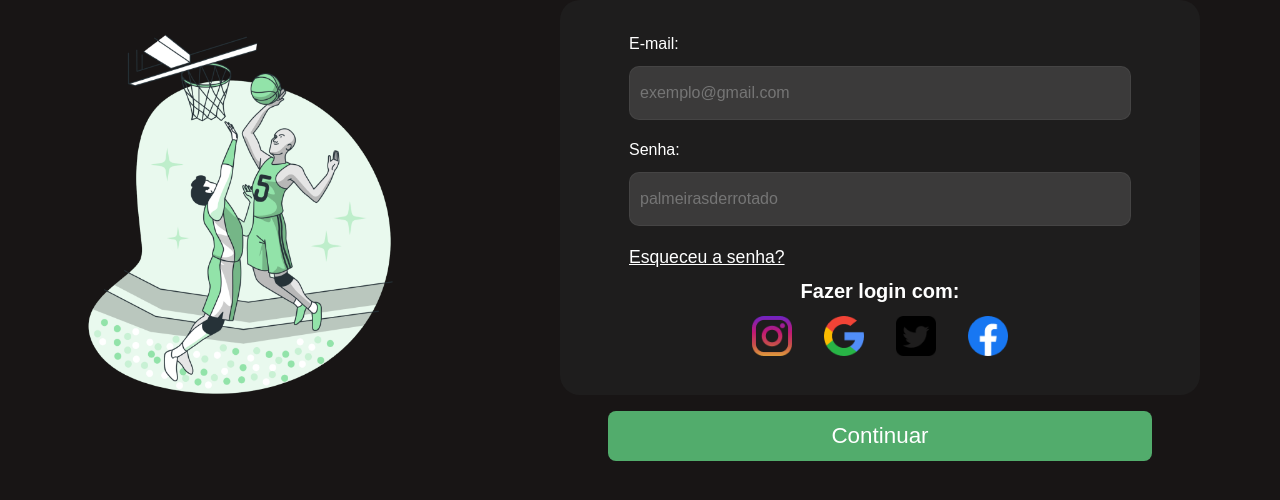
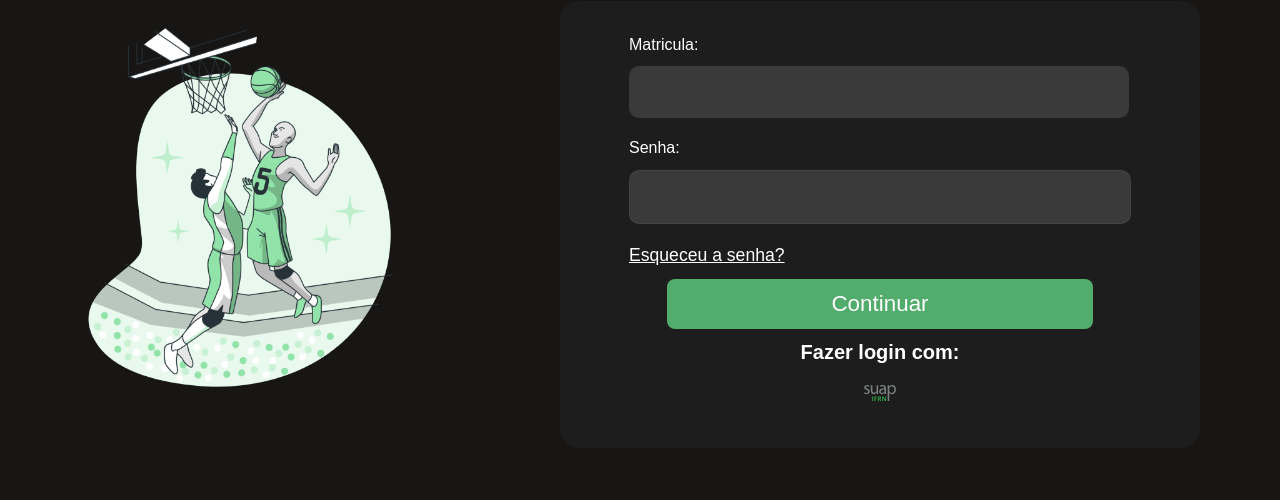
Before and after one commit to jjjor/Projeto-Integrador-SGCE, a Django app: page /login/ in a window 1280 px wide. Shown: the part 126-626 px from the top of the page. Run offline with Django 4.2, Linux system fonts and the light colour scheme; some web fonts are replaced.

Commit message:
falta termianr

```diff
--- a/core/static/css/login.css
+++ b/core/static/css/login.css
@@ -74,8 +74,8 @@ input[type="password"] {
 }
 
 #login_com{
-  width: 40px;
-  height: 40px;
+  width: 2rem;
+  height: 2rem;
 }
 
 #content-box-login {
@@ -112,3 +112,8 @@ input[type="password"] {
   align-items: center;
   gap: 1rem;
 }
+
+#center-button{
+  display: flex;
+  justify-content: center;
+}
--- a/core/templates/login.html
+++ b/core/templates/login.html
@@ -6,23 +6,22 @@
     <img id="img-basquete" src="{% static 'images/basketball.png'%}" alt="basketball">
 
 <div id="form-button">
-<form class="form-login" action="{% url 'login' %}" method="post">
+    <form class="form-login" action="{% url 'login' %}" method="post">
     {% csrf_token %}
-        <label for="email">E-mail:</label>
-        <input id="email_login" type="email" name="email" placeholder="exemplo@gmail.com">
+        <label for="matricula">Matricula:</label>
+        <input id="email_login" type="matricula" name="matricula" required>
 
         <label for="password">Senha:</label>
-        <input id="password_login" type="password" name="password" placeholder="palmeirasderrotado">
+        <input id="password_login" type="password" name="password" required>
         <p><a href="#" id="forgot-password">Esqueceu a senha?</a></p>
+        <div id="center-button">
+            <button type="submit" id="submit">Continuar</button>
+        </div>
         <p id="login">Fazer login com:</p>
         <div class="img_container">
-            <a href="#"><img id='login_com' src="{% static 'images/instagram_1.png'%}" alt="insta"></a>
-            <a href="#"><img id='login_com' src="{% static 'images/pesquisa_1.png'%}" alt="google"></a>
-            <a href="#"><img id='login_com' src="{% static 'images/twitter.png'%}" alt="twitter"></a>
-            <a href="#"><img id='login_com' src="{% static 'images/facebook_1.png'%}" alt="face"></a>
+            <a href="#"><img id='login_com' src="{% static 'images/logo-suap.svg'%}" alt="suap"></a>
         </div>
     </form>
-    <button type="submit" id="submit">Continuar</button>
 </div>
 
 {%endblock main%}
--- a/core/views.py
+++ b/core/views.py
@@ -1,8 +1,9 @@
 from django.shortcuts import render, redirect
+from django.contrib.auth import authenticate, login
+from django.contrib.auth.views import LogoutView
+from django.views.generic import TemplateView, FormView
 from django.views import View
-from django.views.generic import TemplateView, FormView
 from .forms import UsuarioForm
-from django.contrib.auth.views import LogoutView
 
 class IndexView(TemplateView):
     template_name = 'index.html'
@@ -18,6 +19,20 @@ class CadastrarUsuarioView(FormView):
 
 class LoginView(TemplateView):
     template_name = 'login.html'
+
+    def post(self, request, *args, **kwargs):
+        email = request.POST.get('email')
+        password = request.POST.get('password')
+        user = authenticate(request, email=email, password=password)
+
+        if user is not None:
+            login(request, user)
+            # Redirecione para a página desejada após o login
+            return redirect('página_de_sucesso')
+        else:
+            # Lógica para lidar com credenciais inválidas
+            # Pode adicionar uma mensagem de erro, etc.
+            return render(request, self.template_name, {'erro': 'Credenciais inválidas'})
 
 class ProfileView(TemplateView):
     template_name = 'profile.html'
--- a/sgce/settings.py
+++ b/sgce/settings.py
@@ -48,6 +48,7 @@ MIDDLEWARE = [
     'django.contrib.auth.middleware.AuthenticationMiddleware',
     'django.contrib.messages.middleware.MessageMiddleware',
     'django.middleware.clickjacking.XFrameOptionsMiddleware',
+
 ]
 
 ROOT_URLCONF = 'sgce.urls'
@@ -100,6 +101,10 @@ AUTH_PASSWORD_VALIDATORS = [
     },
 ]
 
+AUTHENTICATION_BACKENDS = [
+    'django.contrib.auth.backends.ModelBackend',
+]
+
 
 # Internationalization
 # https://docs.djangoproject.com/en/4.2/topics/i18n/
--- a/sgce/urls.py
+++ b/sgce/urls.py
@@ -28,8 +28,8 @@ urlpatterns = [
     path('register/', CadastrarUsuarioView.as_view(), name='register'),
     path('profile/', ProfileView.as_view(), name='profile'),
     path('profile-prof/', ProfileProfView.as_view(), name='profile-prof'),
-    path('info-security/', InfoSecurityView.as_view(), name='info_security'),
-    path('info-pessoal/', InfoPessoalView.as_view(), name='info_pessoal'),
+    path('info-security/', InfoSecurityView.as_view(), name='info-security'),
+    path('info-pessoal/', InfoPessoalView.as_view(), name='info-pessoal'),
     path('report-bug/', ReportBugView.as_view(), name='report-bug'),
     path('rating/', RatingView.as_view(), name='rating'),
     path('ask-team-change/', AskTeamChangeView.as_view(), name='ask-team-change'),
```
Also changed, not shown: core/static/css/register-match.css (+4 -5 lines), core/static/images/facebook_1.png (deleted), core/static/images/instagram_1.png (deleted), core/static/images/logo-suap.svg (added), core/static/images/pesquisa_1.png (deleted), core/static/images/twitter.png (deleted).
